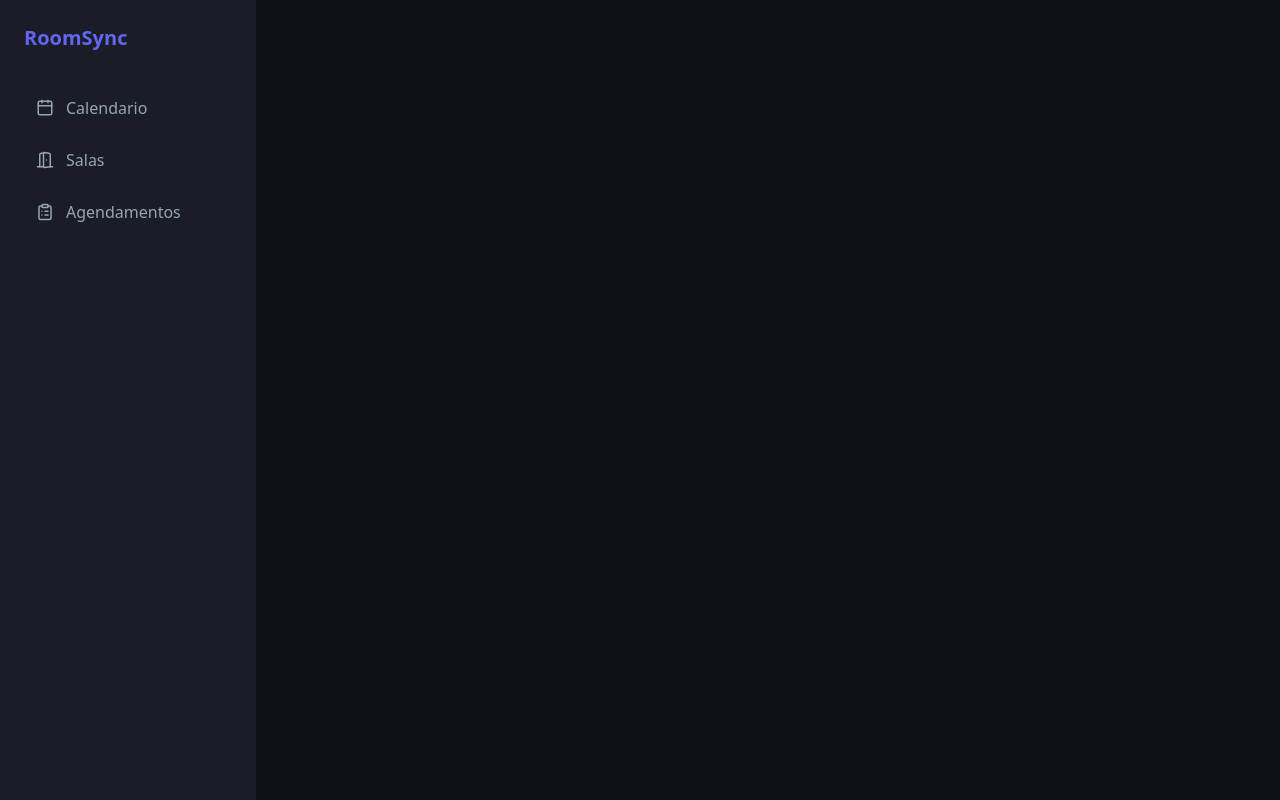
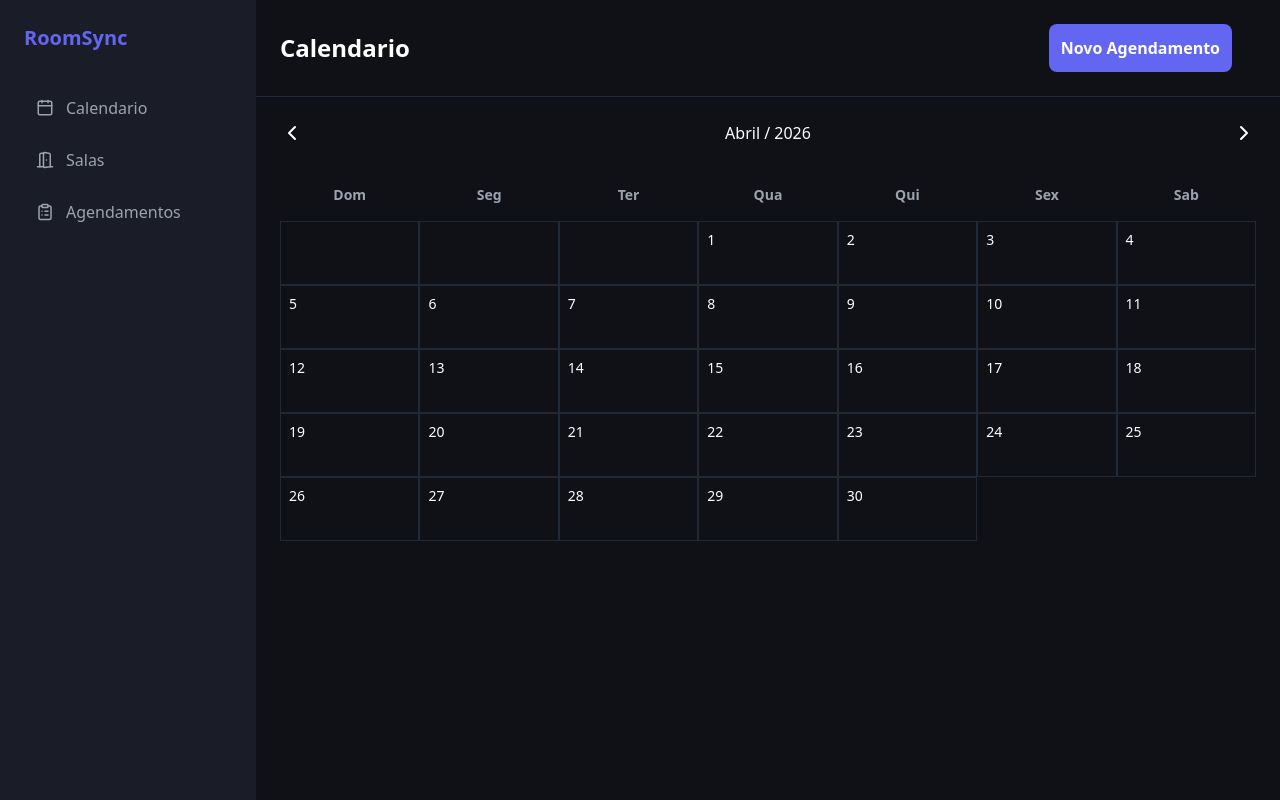
Before and after one commit to anthonyluccas/room-scheduling-system, a React app in the folder frontend/: page /dashboard in a window 1280 px wide. Built offline with nearby package versions, Linux system fonts and the light colour scheme; the HTML template or start-up script is replaced by a standard one.

Commit message:
feat: add calendar component

```diff
--- /dev/null
+++ b/frontend/src/components/Calendar/Calendar.jsx
@@ -0,0 +1,87 @@
+import { useState } from "react";
+import { ChevronLeft, ChevronRight } from "lucide-react";
+
+function Calendar() {
+  const [mes, setMes] = useState(4);
+  const [ano, setAno] = useState(2026);
+  const meses = [
+    "Janeiro",
+    "Fevereiro",
+    "Março",
+    "Abril",
+    "Maio",
+    "Junho",
+    "Julho",
+    "Agosto",
+    "Setembro",
+    "Outubro",
+    "Novembro",
+    "Dezembro",
+  ];
+  const primeiroDia = new Date(ano, mes - 1, 1).getDay();
+  const totalDias = new Date(ano, mes, 0).getDate();
+  const dias = [
+    ...Array(primeiroDia).fill(null),
+    ...Array.from({ length: totalDias }, (_, i) => i + 1),
+  ];
+
+  return (
+    <div className="p-6 text-white">
+      <div className="flex items-center gap-4 mb-6 justify-between">
+        <button
+          onClick={() => {
+            if (mes === 1) {
+              setMes(12);
+              setAno(ano - 1);
+            } else {
+              setMes(mes - 1);
+            }
+          }}
+        >
+          <ChevronLeft />
+        </button>
+
+        <p>
+          {meses[mes - 1]} / {ano}
+        </p>
+
+        <button
+          onClick={() => {
+            if (mes === 12) {
+              setMes(1);
+              setAno(ano + 1);
+            } else {
+              setMes(mes + 1);
+            }
+          }}
+        >
+          <ChevronRight />
+        </button>
+      </div>
+
+      <div>
+        <div className="grid grid-cols-7 mb-2">
+          {["Dom", "Seg", "Ter", "Qua", "Qui", "Sex", "Sab"].map((dia) => (
+            <div
+              key={dia}
+              className="text-center text-sm text-gray-400 font-bold p-4"
+            >
+              {dia}
+            </div>
+          ))}
+
+          {dias.map((dia, index) => (
+            <div
+              key={index}
+              className="border border-gray-800 p-2 min-h-16 text-sm"
+            >
+              {dia}
+            </div>
+          ))}
+        </div>
+      </div>
+    </div>
+  );
+}
+
+export default Calendar;
--- a/frontend/src/pages/Dashboard/Dashboard.jsx
+++ b/frontend/src/pages/Dashboard/Dashboard.jsx
@@ -1,10 +1,20 @@
 import Sidebar from "@/components/Sidebar/Sidebar";
+import Calendar from "@/components/Calendar/Calendar";
 
 function Dashboard() {
   return (
     <div className="flex h-screen bg-[#0f1117]">
       <Sidebar />
-      <div className="flex-1"></div>
+
+      <div className="flex-1">
+        <header className="flex items-center justify-between p-6 border-b border-gray-800">
+          <h2 className="text-white font-bold text-2xl">Calendario</h2>
+          <button className="mr-6 bg-[#6366f1] text-white font-bold p-3 rounded-lg hover:bg-[#4f46e5] transition cursor-pointer">
+            Novo Agendamento
+          </button>
+        </header>
+        <Calendar />
+      </div>
     </div>
   );
 }
```
